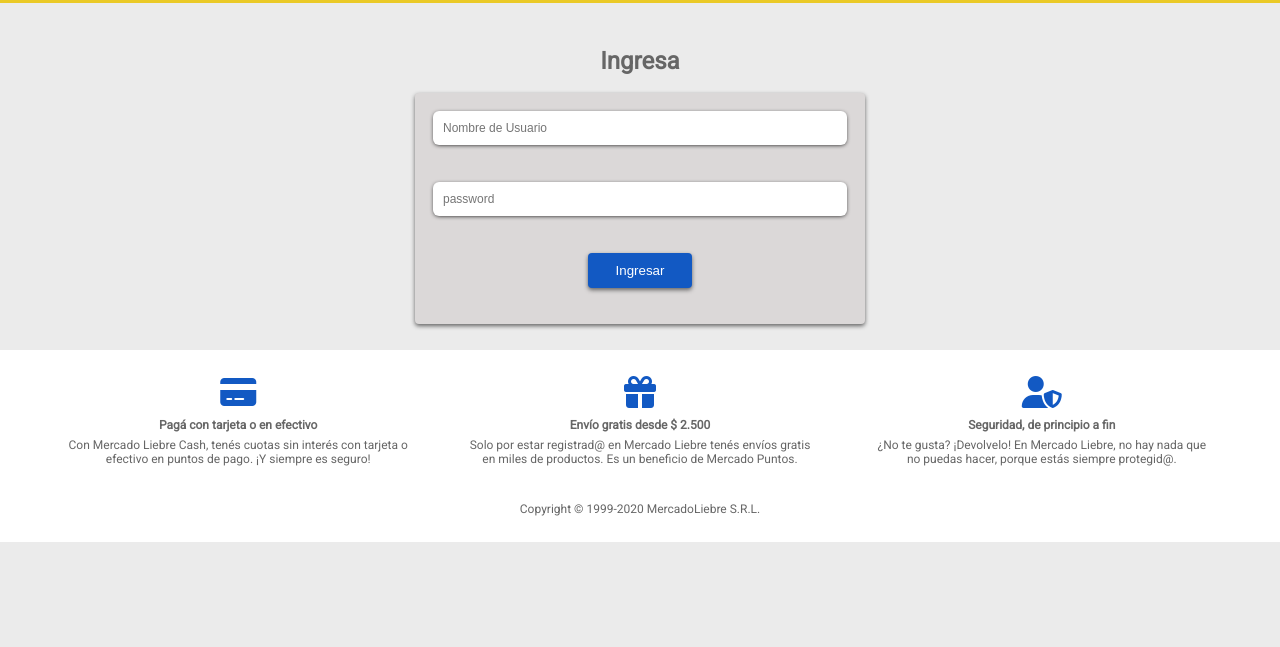
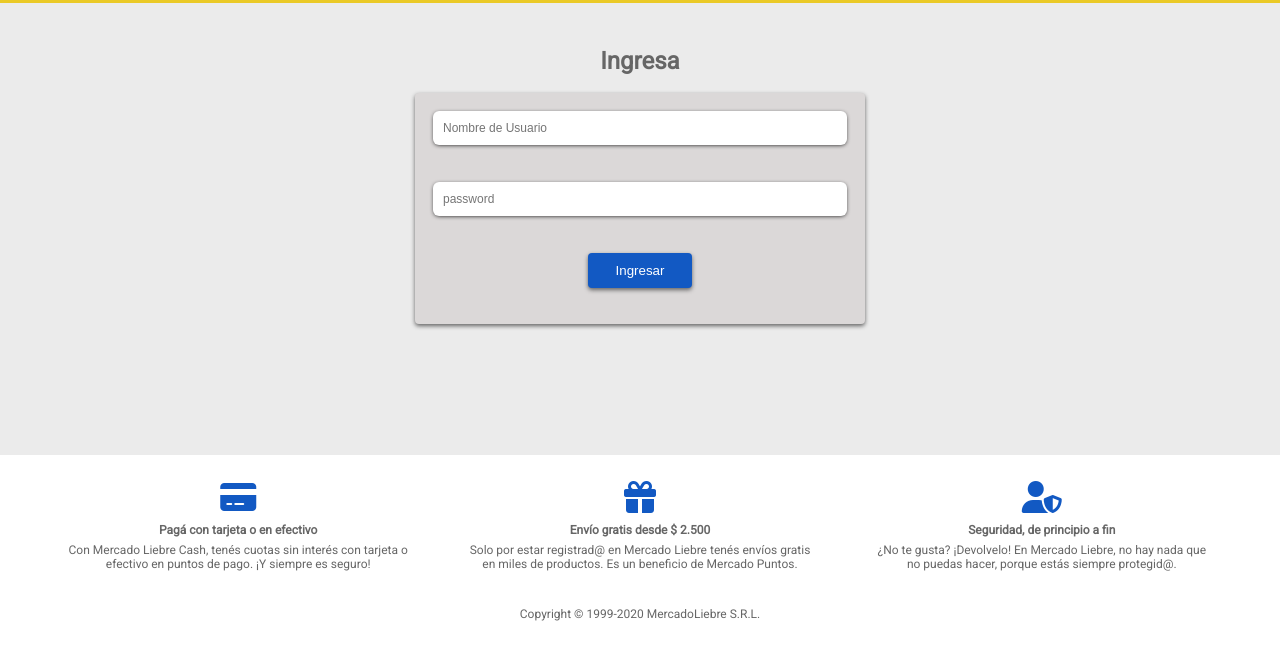
Before and after one commit to atarico/mercado_liebre_DH, a website: page views/login.html in a window 1280 px wide. Shown: the part 153-800 px from the top of the page. Drawn offline with Linux system fonts and the light colour scheme; a web font is replaced by a local one.

Commit message:
corrige display del body

```diff
--- a/views/login.html
+++ b/views/login.html
@@ -26,7 +26,7 @@
 
     <title>Login Mercado Liebre</title>
   </head>
-  <body class="bg-light-grey">
+  <body class="bg-light-grey flex flex-column">
     <header class="bg-yellow">
       <div class="header align-center flex flex-wrap bg-yellow centrado1200">
         <h1 class="w-45 logo">
```
Also changed, not shown: views/register.html (+1 -1 lines).
